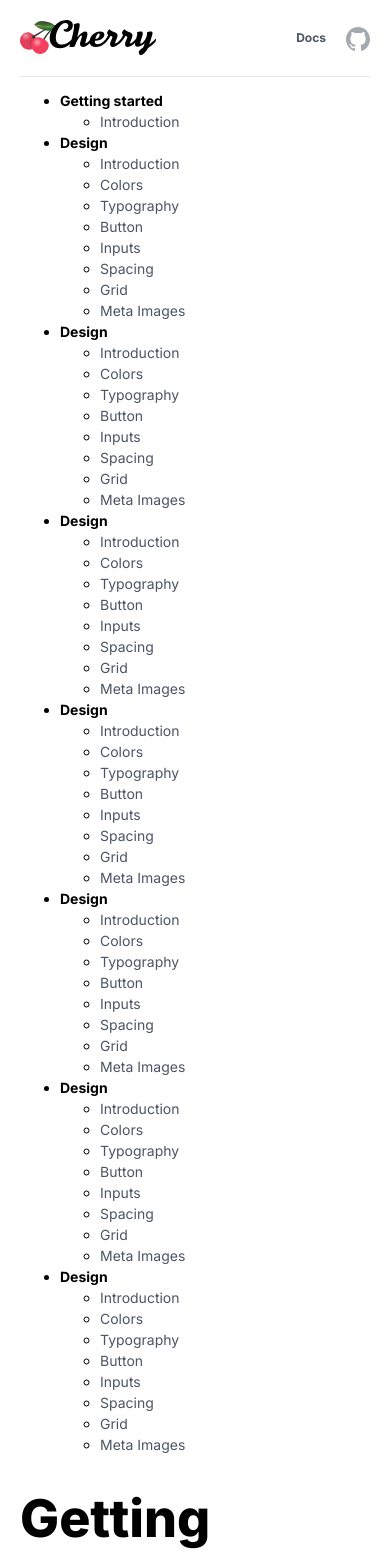
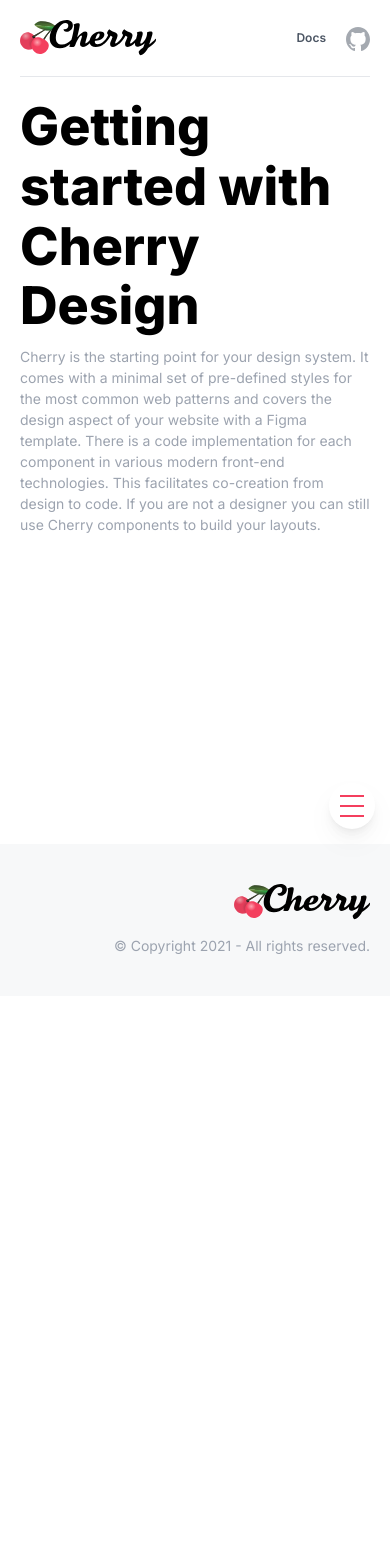
Before and after one commit to cherry-design-system/documentation, a Next.js app: page /documentation in a window 390 px wide. Shown: the top 1554 px of the page. After the commit the page ends 996 px from the top, so only its background shows below. Built offline with nearby package versions, Linux system fonts and the light colour scheme.

Commit message:
feat: burger menu and responsiveness

```diff
--- a/src/assets/styles/globalStyles.js
+++ b/src/assets/styles/globalStyles.js
@@ -5,7 +5,7 @@ import { theme } from "./theme";
 const globalStyles = (
 	<Global
 		styles={css`
-			@import url("https://fonts.googleapis.com/css2?family=Inter:wght@400;500;700;800&display=swap");
+			@import url("https://fonts.googleapis.com/css2?family=Inter:wght@400;500;600;700;800&display=swap");
 
 			html,
 			body {
--- /dev/null
+++ b/src/components/Layout/Burger/Burger.js
@@ -0,0 +1,16 @@
+import React from "react";
+import { burgerStyles } from "./Burger.styles";
+
+function Burger({ className, isOpen, ...props }) {
+	return (
+		<button
+			css={(theme) => burgerStyles(theme, isOpen)}
+			aria-label="Burger Menu"
+			{...props}
+		>
+			<span />
+		</button>
+	);
+}
+
+export { Burger };
--- /dev/null
+++ b/src/components/Layout/Burger/Burger.styles.js
@@ -0,0 +1,82 @@
+import { css } from "@emotion/react";
+import { resetButtonStyles } from "../../../assets/styles/helperStyles";
+import { Breakpoints, mq } from "../../../assets/styles/mq";
+
+export const burgerStyles = (theme, isOpen) => css`
+	${resetButtonStyles};
+	margin: auto;
+	width: 46px;
+	height: 46px;
+	position: relative;
+	cursor: pointer;
+	overflow: hidden;
+
+	position: fixed;
+	z-index: 9999;
+	bottom: 15px;
+	right: 15px;
+	border-radius: 50%;
+	background: ${theme.colors.light};
+	box-shadow: 0px 13px 31px rgba(12, 20, 33, 0.04),
+		0px 9.45547px 20.8947px rgba(12, 20, 33, 0.032375),
+		0px 6.58125px 13.5141px rgba(12, 20, 33, 0.027),
+		0px 4.31641px 8.38574px rgba(12, 20, 33, 0.023125),
+		0px 2.6px 5.0375px rgba(12, 20, 33, 0.02),
+		0px 1.37109px 2.99707px rgba(12, 20, 33, 0.016875),
+		0px 0.56875px 1.79219px rgba(12, 20, 33, 0.013),
+		inset 0px 2px 1px #ffffff;
+
+	${mq(Breakpoints.lg)} {
+		display: none;
+	}
+
+	& span {
+		display: block;
+		width: 24px;
+		height: 2px;
+		background: ${theme.colors.primary};
+		position: absolute;
+		left: 50%;
+		top: 50%;
+		transform: translate3d(0, 0, 0) translate(-50%, -50%);
+		transition: all 0.3s ease;
+
+		&:before,
+		&:after {
+			content: "";
+			display: block;
+			height: 2px;
+			width: 24px;
+			background: ${theme.colors.primary};
+			position: absolute;
+			transition: all 0.3s ease;
+		}
+
+		&:before {
+			top: -10px;
+		}
+
+		&:after {
+			top: 10px;
+		}
+	}
+
+	${isOpen &&
+	css`
+		& span {
+			width: 0;
+
+			&:before {
+				transform: translate3d(0, 0, 0) translate(-12px, 11px)
+					rotate(45deg);
+				transition-delay: 0.3s;
+			}
+
+			&:after {
+				transform: translate3d(0, 0, 0) translate(-12px, -9px)
+					rotate(-45deg);
+				transition-delay: 0.4s;
+			}
+		}
+	`}
+`;
--- /dev/null
+++ b/src/components/Layout/Burger/index.js
@@ -0,0 +1 @@
+export { Burger } from "./Burger";
--- a/src/components/Sidebar/Sidebar.js
+++ b/src/components/Sidebar/Sidebar.js
@@ -1,17 +1,33 @@
 import Link from "next/link";
-import React from "react";
+import React, { useState } from "react";
+import { Burger } from "../Layout/Burger";
 import { sidebarStyles } from "./Sidebar.styles";
 
 function Sidebar({ className }) {
+	const [isMenuOpen, setMenuOpen] = useState(false);
+
 	return (
-		<div className={className} css={(theme) => sidebarStyles(theme)}>
+		<>
+			<Burger
+				isOpen={isMenuOpen}
+				onClick={() => setMenuOpen(!isMenuOpen)}
+			/>
+			<div
+				className={className}
+				css={(theme) => sidebarStyles(theme, isMenuOpen)}
+			>
 				<ul>
 					<li>
 						<strong>Getting started</strong>
 						<ul>
 							<li>
 								<Link href="/" as="/">
-								<a>Introduction</a>
+									<a
+										className="active"
+										onClick={() => setMenuOpen(false)}
+									>
+										Introduction
+									</a>
 								</Link>
 							</li>
 						</ul>
@@ -22,324 +38,405 @@ function Sidebar({ className }) {
 						<ul>
 							<li>
 								<Link href="/" as="/">
-								<a>Introduction</a>
+									<a onClick={() => setMenuOpen(false)}>
+										Introduction
+									</a>
 								</Link>
 							</li>
 							<li>
 								<Link href="/" as="/">
-								<a>Colors</a>
+									<a onClick={() => setMenuOpen(false)}>
+										Colors
+									</a>
 								</Link>
 							</li>
 							<li>
 								<Link href="/" as="/">
-								<a>Typography</a>
+									<a onClick={() => setMenuOpen(false)}>
+										Typography
+									</a>
 								</Link>
 							</li>
 							<li>
 								<Link href="/" as="/">
-								<a>Button</a>
+									<a onClick={() => setMenuOpen(false)}>
+										Button
+									</a>
 								</Link>
 							</li>
 							<li>
 								<Link href="/" as="/">
-								<a>Inputs</a>
+									<a onClick={() => setMenuOpen(false)}>
+										Inputs
+									</a>
 								</Link>
 							</li>
 							<li>
 								<Link href="/" as="/">
-								<a>Spacing</a>
+									<a onClick={() => setMenuOpen(false)}>
+										Spacing
+									</a>
 								</Link>
 							</li>
 							<li>
 								<Link href="/" as="/">
-								<a>Grid</a>
+									<a onClick={() => setMenuOpen(false)}>
+										Grid
+									</a>
 								</Link>
 							</li>
 							<li>
 								<Link href="/" as="/">
-								<a>Meta Images</a>
+									<a onClick={() => setMenuOpen(false)}>
+										Meta Images
+									</a>
 								</Link>
 							</li>
 						</ul>
 					</li>
 
 					<li>
-					<strong>Design</strong>
+						<strong>Code</strong>
 						<ul>
 							<li>
 								<Link href="/" as="/">
-								<a>Introduction</a>
+									<a onClick={() => setMenuOpen(false)}>
+										Linting & Code Styles
+									</a>
 								</Link>
 							</li>
 							<li>
 								<Link href="/" as="/">
-								<a>Colors</a>
+									<a onClick={() => setMenuOpen(false)}>
+										Meta Tags
+									</a>
+								</Link>
+							</li>
+							<li>
+								<strong>Sass</strong>
+								<ul>
+									<li>
+										<Link href="/" as="/">
+											<a
+												onClick={() =>
+													setMenuOpen(false)
+												}
+											>
+												Introduction
+											</a>
 										</Link>
 									</li>
 									<li>
 										<Link href="/" as="/">
-								<a>Typography</a>
+											<a
+												onClick={() =>
+													setMenuOpen(false)
+												}
+											>
+												Colors
+											</a>
 										</Link>
 									</li>
 									<li>
 										<Link href="/" as="/">
-								<a>Button</a>
+											<a
+												onClick={() =>
+													setMenuOpen(false)
+												}
+											>
+												Typography
+											</a>
 										</Link>
 									</li>
 									<li>
 										<Link href="/" as="/">
-								<a>Inputs</a>
+											<a
+												onClick={() =>
+													setMenuOpen(false)
+												}
+											>
+												Button
+											</a>
 										</Link>
 									</li>
 									<li>
 										<Link href="/" as="/">
-								<a>Spacing</a>
+											<a
+												onClick={() =>
+													setMenuOpen(false)
+												}
+											>
+												Inputs
+											</a>
 										</Link>
 									</li>
 									<li>
 										<Link href="/" as="/">
-								<a>Grid</a>
+											<a
+												onClick={() =>
+													setMenuOpen(false)
+												}
+											>
+												Spacing
+											</a>
 										</Link>
 									</li>
 									<li>
 										<Link href="/" as="/">
-								<a>Meta Images</a>
+											<a
+												onClick={() =>
+													setMenuOpen(false)
+												}
+											>
+												Grid
+											</a>
 										</Link>
+									</li>
+									<li>
+										<Link href="/" as="/">
+											<a
+												onClick={() =>
+													setMenuOpen(false)
+												}
+											>
+												Breakpoints
+											</a>
+										</Link>
+									</li>
+								</ul>
+							</li>
+							<li>
+								<strong>PostCSS</strong>
+								<ul>
+									<li>
+										<Link href="/" as="/">
+											<a
+												onClick={() =>
+													setMenuOpen(false)
+												}
+											>
+												Introduction
+											</a>
+										</Link>
+									</li>
+									<li>
+										<Link href="/" as="/">
+											<a
+												onClick={() =>
+													setMenuOpen(false)
+												}
+											>
+												Colors
+											</a>
+										</Link>
+									</li>
+									<li>
+										<Link href="/" as="/">
+											<a
+												onClick={() =>
+													setMenuOpen(false)
+												}
+											>
+												Typography
+											</a>
+										</Link>
+									</li>
+									<li>
+										<Link href="/" as="/">
+											<a
+												onClick={() =>
+													setMenuOpen(false)
+												}
+											>
+												Button
+											</a>
+										</Link>
+									</li>
+									<li>
+										<Link href="/" as="/">
+											<a
+												onClick={() =>
+													setMenuOpen(false)
+												}
+											>
+												Inputs
+											</a>
+										</Link>
+									</li>
+									<li>
+										<Link href="/" as="/">
+											<a
+												onClick={() =>
+													setMenuOpen(false)
+												}
+											>
+												Spacing
+											</a>
+										</Link>
+									</li>
+									<li>
+										<Link href="/" as="/">
+											<a
+												onClick={() =>
+													setMenuOpen(false)
+												}
+											>
+												Grid
+											</a>
+										</Link>
+									</li>
+									<li>
+										<Link href="/" as="/">
+											<a
+												onClick={() =>
+													setMenuOpen(false)
+												}
+											>
+												Breakpoints
+											</a>
+										</Link>
+									</li>
+								</ul>
+							</li>
+							<li>
+								<strong>React Components</strong>
+								<ul>
+									<li>
+										<Link href="/" as="/">
+											<a
+												onClick={() =>
+													setMenuOpen(false)
+												}
+											>
+												Introduction
+											</a>
+										</Link>
+									</li>
+									<li>
+										<Link href="/" as="/">
+											<a
+												onClick={() =>
+													setMenuOpen(false)
+												}
+											>
+												Colors
+											</a>
+										</Link>
+									</li>
+									<li>
+										<Link href="/" as="/">
+											<a
+												onClick={() =>
+													setMenuOpen(false)
+												}
+											>
+												Typography
+											</a>
+										</Link>
+									</li>
+									<li>
+										<Link href="/" as="/">
+											<a
+												onClick={() =>
+													setMenuOpen(false)
+												}
+											>
+												Button
+											</a>
+										</Link>
+									</li>
+									<li>
+										<Link href="/" as="/">
+											<a
+												onClick={() =>
+													setMenuOpen(false)
+												}
+											>
+												Inputs
+											</a>
+										</Link>
+									</li>
+									<li>
+										<Link href="/" as="/">
+											<a
+												onClick={() =>
+													setMenuOpen(false)
+												}
+											>
+												Spacing
+											</a>
+										</Link>
+									</li>
+									<li>
+										<Link href="/" as="/">
+											<a
+												onClick={() =>
+													setMenuOpen(false)
+												}
+											>
+												Grid
+											</a>
+										</Link>
+									</li>
+									<li>
+										<Link href="/" as="/">
+											<a
+												onClick={() =>
+													setMenuOpen(false)
+												}
+											>
+												Breakpoints
+											</a>
+										</Link>
+									</li>
+								</ul>
 							</li>
 						</ul>
 					</li>
 
 					<li>
-					<strong>Design</strong>
+						<strong>Scale</strong>
 						<ul>
 							<li>
 								<Link href="/" as="/">
-								<a>Introduction</a>
+									<a onClick={() => setMenuOpen(false)}>
+										Introduction
+									</a>
 								</Link>
 							</li>
 							<li>
 								<Link href="/" as="/">
-								<a>Colors</a>
+									<a onClick={() => setMenuOpen(false)}>
+										Design System
+									</a>
 								</Link>
 							</li>
 							<li>
 								<Link href="/" as="/">
-								<a>Typography</a>
+									<a onClick={() => setMenuOpen(false)}>
+										Sass
+									</a>
 								</Link>
 							</li>
 							<li>
 								<Link href="/" as="/">
-								<a>Button</a>
+									<a onClick={() => setMenuOpen(false)}>
+										PostCSS
+									</a>
 								</Link>
 							</li>
 							<li>
 								<Link href="/" as="/">
-								<a>Inputs</a>
-							</Link>
-						</li>
-						<li>
-							<Link href="/" as="/">
-								<a>Spacing</a>
-							</Link>
-						</li>
-						<li>
-							<Link href="/" as="/">
-								<a>Grid</a>
-							</Link>
-						</li>
-						<li>
-							<Link href="/" as="/">
-								<a>Meta Images</a>
-							</Link>
-						</li>
-					</ul>
-				</li>
-
-				<li>
-					<strong>Design</strong>
-					<ul>
-						<li>
-							<Link href="/" as="/">
-								<a>Introduction</a>
-							</Link>
-						</li>
-						<li>
-							<Link href="/" as="/">
-								<a>Colors</a>
-							</Link>
-						</li>
-						<li>
-							<Link href="/" as="/">
-								<a>Typography</a>
-							</Link>
-						</li>
-						<li>
-							<Link href="/" as="/">
-								<a>Button</a>
-							</Link>
-						</li>
-						<li>
-							<Link href="/" as="/">
-								<a>Inputs</a>
-							</Link>
-						</li>
-						<li>
-							<Link href="/" as="/">
-								<a>Spacing</a>
-							</Link>
-						</li>
-						<li>
-							<Link href="/" as="/">
-								<a>Grid</a>
-							</Link>
-						</li>
-						<li>
-							<Link href="/" as="/">
-								<a>Meta Images</a>
-							</Link>
-						</li>
-					</ul>
-				</li>
-
-				<li>
-					<strong>Design</strong>
-					<ul>
-						<li>
-							<Link href="/" as="/">
-								<a>Introduction</a>
-							</Link>
-						</li>
-						<li>
-							<Link href="/" as="/">
-								<a>Colors</a>
-							</Link>
-						</li>
-						<li>
-							<Link href="/" as="/">
-								<a>Typography</a>
-							</Link>
-						</li>
-						<li>
-							<Link href="/" as="/">
-								<a>Button</a>
-							</Link>
-						</li>
-						<li>
-							<Link href="/" as="/">
-								<a>Inputs</a>
-							</Link>
-						</li>
-						<li>
-							<Link href="/" as="/">
-								<a>Spacing</a>
-							</Link>
-						</li>
-						<li>
-							<Link href="/" as="/">
-								<a>Grid</a>
-							</Link>
-						</li>
-						<li>
-							<Link href="/" as="/">
-								<a>Meta Images</a>
-							</Link>
-						</li>
-					</ul>
-				</li>
-
-				<li>
-					<strong>Design</strong>
-					<ul>
-						<li>
-							<Link href="/" as="/">
-								<a>Introduction</a>
-							</Link>
-						</li>
-						<li>
-							<Link href="/" as="/">
-								<a>Colors</a>
-							</Link>
-						</li>
-						<li>
-							<Link href="/" as="/">
-								<a>Typography</a>
-							</Link>
-						</li>
-						<li>
-							<Link href="/" as="/">
-								<a>Button</a>
-							</Link>
-						</li>
-						<li>
-							<Link href="/" as="/">
-								<a>Inputs</a>
-							</Link>
-						</li>
-						<li>
-							<Link href="/" as="/">
-								<a>Spacing</a>
-							</Link>
-						</li>
-						<li>
-							<Link href="/" as="/">
-								<a>Grid</a>
-							</Link>
-						</li>
-						<li>
-							<Link href="/" as="/">
-								<a>Meta Images</a>
-							</Link>
-						</li>
-					</ul>
-				</li>
-
-				<li>
-					<strong>Design</strong>
-					<ul>
-						<li>
-							<Link href="/" as="/">
-								<a>Introduction</a>
-							</Link>
-						</li>
-						<li>
-							<Link href="/" as="/">
-								<a>Colors</a>
-							</Link>
-						</li>
-						<li>
-							<Link href="/" as="/">
-								<a>Typography</a>
-							</Link>
-						</li>
-						<li>
-							<Link href="/" as="/">
-								<a>Button</a>
-							</Link>
-						</li>
-						<li>
-							<Link href="/" as="/">
-								<a>Inputs</a>
-							</Link>
-						</li>
-						<li>
-							<Link href="/" as="/">
-								<a>Spacing</a>
-							</Link>
-						</li>
-						<li>
-							<Link href="/" as="/">
-								<a>Grid</a>
-							</Link>
-						</li>
-						<li>
-							<Link href="/" as="/">
-								<a>Meta Images</a>
+									<a onClick={() => setMenuOpen(false)}>
+										React Components
+									</a>
 								</Link>
 							</li>
 						</ul>
 					</li>
 				</ul>
 			</div>
+		</>
 	);
 }
 
--- a/src/components/Sidebar/Sidebar.styles.js
+++ b/src/components/Sidebar/Sidebar.styles.js
@@ -1,7 +1,79 @@
 import { css } from "@emotion/react";
+import { rgba } from "polished";
+import { resetListStyles } from "../../assets/styles/helperStyles";
+import { Breakpoints, mq } from "../../assets/styles/mq";
 
-export const sidebarStyles = (theme) => css`
+export const sidebarStyles = (theme, isMenuOpen) => css`
 	left: 0;
 	top: 0;
 	width: 100%;
+	transition: all 0.3s ease;
+
+	position: fixed;
+	top: ${theme.spacing.paddingTopBody.mobile};
+	height: calc(100vh - ${theme.spacing.paddingTopBody.mobile});
+	overflow-y: scroll;
+	-webkit-overflow-scrolling: touch;
+	background: ${theme.colors.light};
+	z-index: 999;
+	opacity: 0;
+	transform: translate3d(0, 0, 0) translateX(60px);
+	pointer-events: none;
+	padding-right: 20px;
+
+	${isMenuOpen &&
+	css`
+		opacity: 1;
+		transform: translate3d(0, 0, 0) translateX(0);
+		pointer-events: all;
+	`}
+
+	${mq(Breakpoints.lg)} {
+		position: initial;
+		top: initial;
+		height: initial;
+		overflow-y: hidden;
+		background: ${theme.colors.light};
+		transform: translate3d(0, 0, 0) translateX(0);
+		opacity: 1;
+		pointer-events: all;
+		padding-right: 0;
+	}
+
+	& ul {
+		${resetListStyles};
+		padding: 0 0 20px 20px;
+
+		& li {
+			& strong,
+			& a {
+				display: inline-block;
+			}
+
+			& strong {
+				font-weight: 600;
+				padding: 20px 0 5px;
+			}
+
+			& a {
+				padding: 5px;
+				width: 100%;
+
+				&.active {
+					background: ${rgba(theme.colors.grayLight, 0.5)};
+					border-radius: 6px;
+					font-weight: 500;
+					color: ${theme.colors.dark};
+				}
+			}
+
+			& ul {
+				padding: 0 0 0 20px;
+
+				& strong {
+					padding: 5px;
+				}
+			}
+		}
+	}
 `;
--- a/src/pages/documentation/index.js
+++ b/src/pages/documentation/index.js
@@ -8,11 +8,11 @@ function Index({ posts = [] }) {
 	return (
 		<Page title="Documentation" description="Hello world">
 			<Container fluid>
-				<Row>
-					<Col xs={12} lg={2} fullScreen>
+				<Row gutterLg="medium">
+					<Col xs={12} lg={3} fullScreen>
 						<Sidebar />
 					</Col>
-					<Col xs={12} lg={10} fullScreen>
+					<Col xs={12} lg={9} fullScreen>
 						<Space xsSize={20} />
 						<H1 size="hero1">Getting started with Cherry Design</H1>
 						<Space xsSize="none" lgSize={10} />
```
Lines whose indentation alone changed are shown as unchanged.
